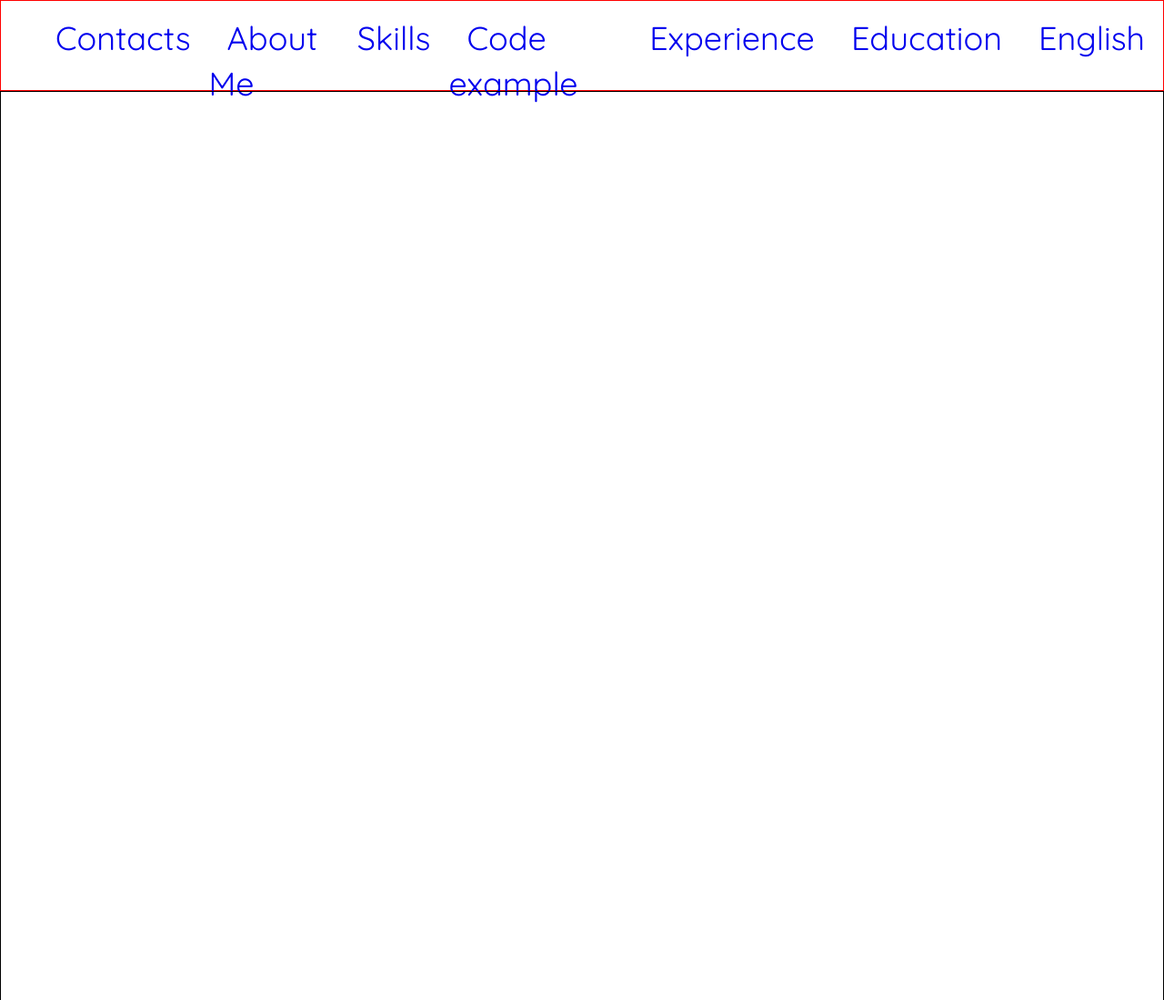
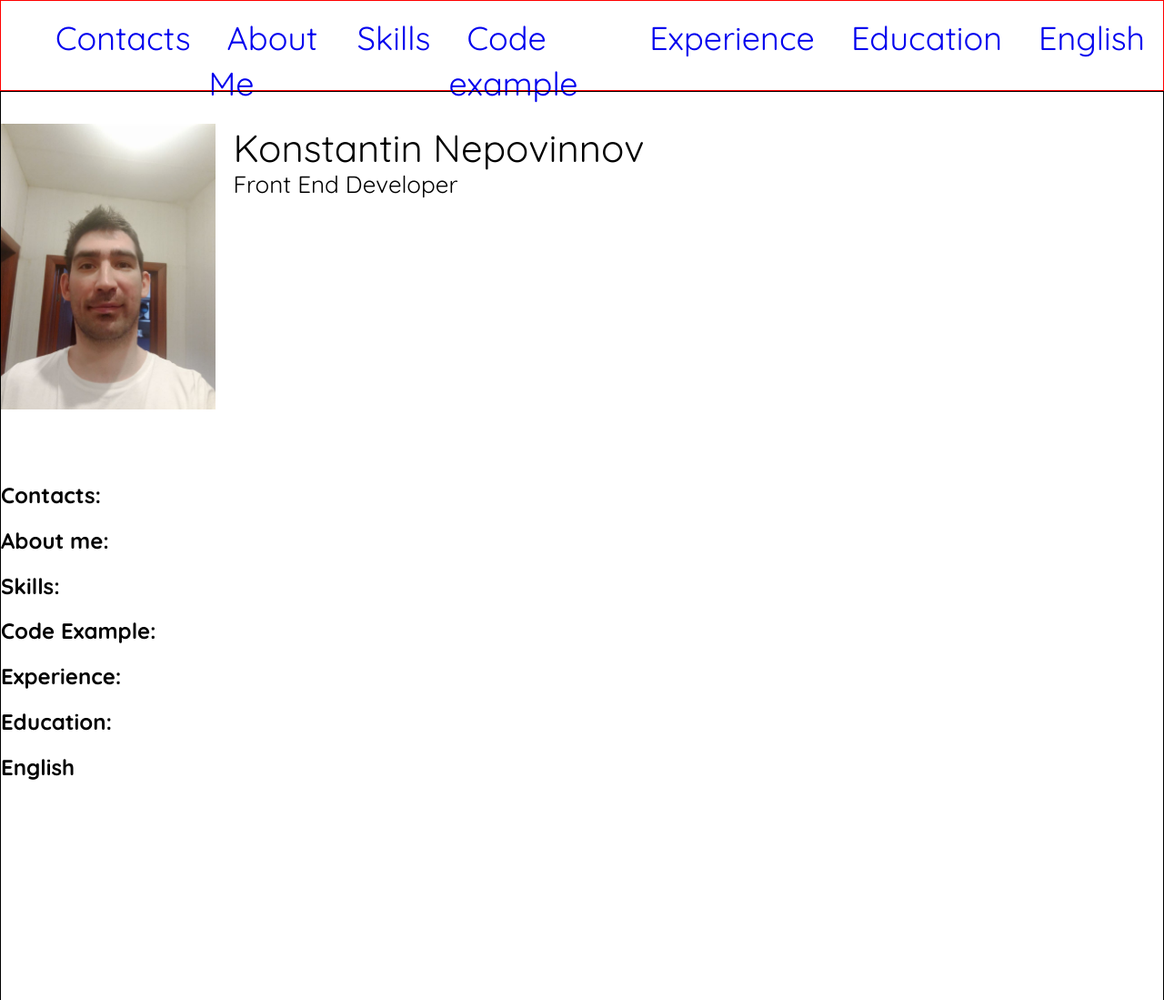
Before and after one commit to KosTHB/pre.rsschool-cv, a plain HTML site: page index.html in a window 1280 px wide. Shown: the top 1099 px of the page at 91% size. Drawn offline with Linux system fonts and the light colour scheme.

Commit message:
feat: add avatar img

```diff
--- a/index.html
+++ b/index.html
@@ -28,28 +28,42 @@
 
 
   <main class="main">
+
     <div class="container">
-      <div id="contacts">
 
-      </div>
-      <div id="about_me">
+      <section id="name">
+        <img src="./assets/img/CV.png" alt="avatar">
+        <h1 class="section-title">Konstantin Nepovinnov</h1>
+        <p class="section-title-title">Front End Developer</p>
+      </section>
 
-      </div>
-      <div id="skills">
+      <section id="contacts">
+        <h2 class="section-title">Contacts:</h2>
+      </section>
 
-      </div>
-      <div id="code_example">
+      <section id="about_me">
+        <h2 class="section-title">About me:</h2>
+      </section>
 
-      </div>
-      <div id="experience">
+      <section id="skills">
+        <h2 class="section-title">Skills:</h2>
+      </section>
 
-      </div>
-      <div id="education">
+      <section id="code_example">
+        <h2 class="section-title">Code Example:</h2>
+      </section>
 
-      </div>
-      <div id="english">
+      <section id="experience">
+        <h2 class="section-title">Experience:</h2>
+      </section>
 
-      </div>
+      <section id="education">
+        <h2 class="section-title">Education:</h2>
+      </section>
+
+      <section id="english">
+        <h2 class="section-title">English</h2>
+      </section>
 
     </div>
   </main>
--- a/style.css
+++ b/style.css
@@ -60,6 +60,47 @@ body {
 }
 
 
+h1 {
+  font-size: 42px;
+  font-weight: 400;
+}
+
+/*
+.name {
+  line-height: 0%;
+} */
+
+
+.section-title {
+  font-family: Quicksand;
+  /* font-size: 36px; */
+}
+
+.section-title-title {
+  margin-top: -38px;
+  font-family: Quicksand;
+  font-size: 26px;
+}
+
+
+#name {
+  position: relative;
+}
+
+
+img {
+  float: left;
+  padding: 0 20px 20px 0;
+  width: 20%;
+  height: 20%;
+}
+
+
+#contacts {
+  position: relative;
+  margin-top: 310px;
+}
+
 
 .main {
   position: relative;
```
